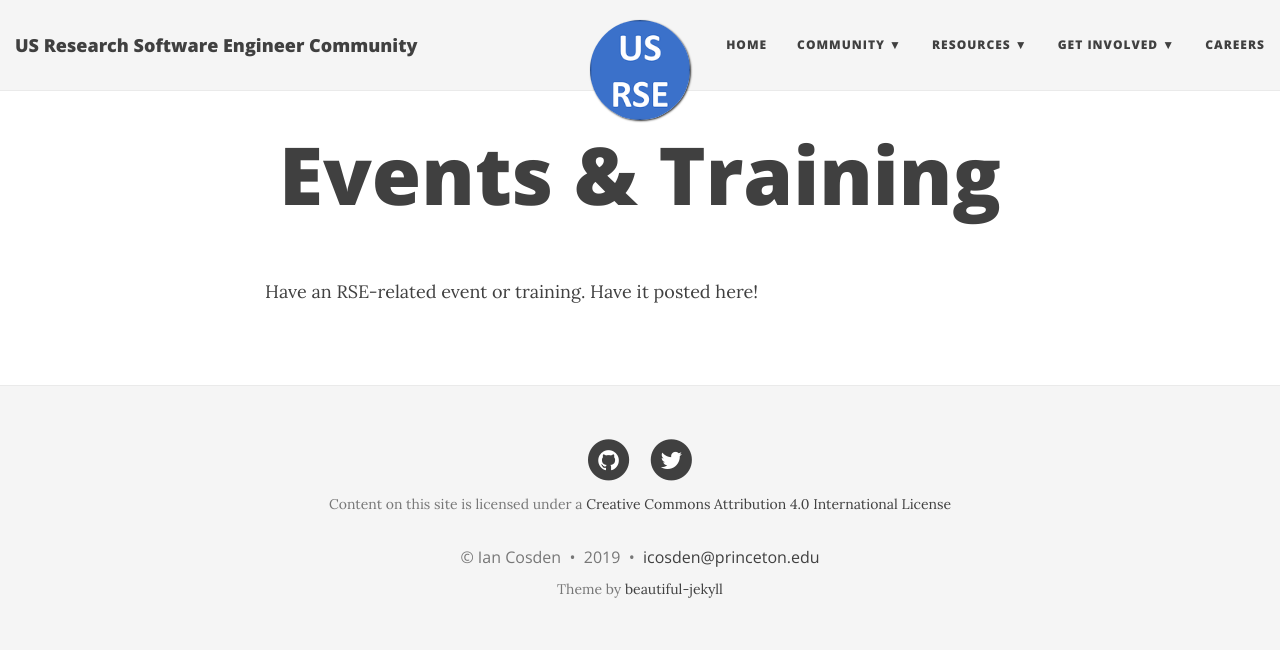
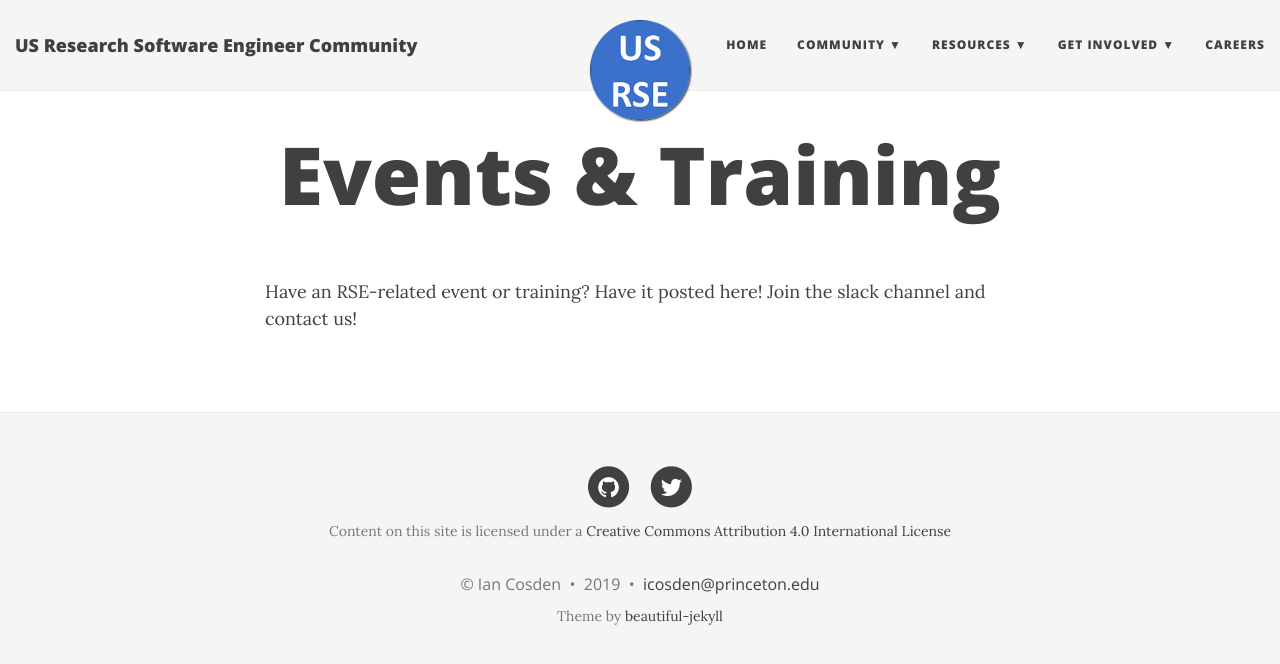
Before and after one commit to cosden/usrseweb-new, a Jekyll site: the page built from events-training.md, in a window 1280 px wide. Shown: the top 664 px of the page. Built offline with Jekyll 4.4.1, drawn with Linux system fonts in a browser that asks for light colours; nearby versions of some CDN libraries.

```diff
--- a/events-training.md
+++ b/events-training.md
@@ -3,4 +3,4 @@ layout: page
 title: Events & Training
 ---
 
-Have an RSE-related event or training.  Have it posted here!
+Have an RSE-related event or training?  Have it posted here!  Join the slack channel and contact us!
```
Also changed, not shown: jobs.md (added, +13 -0 lines).
